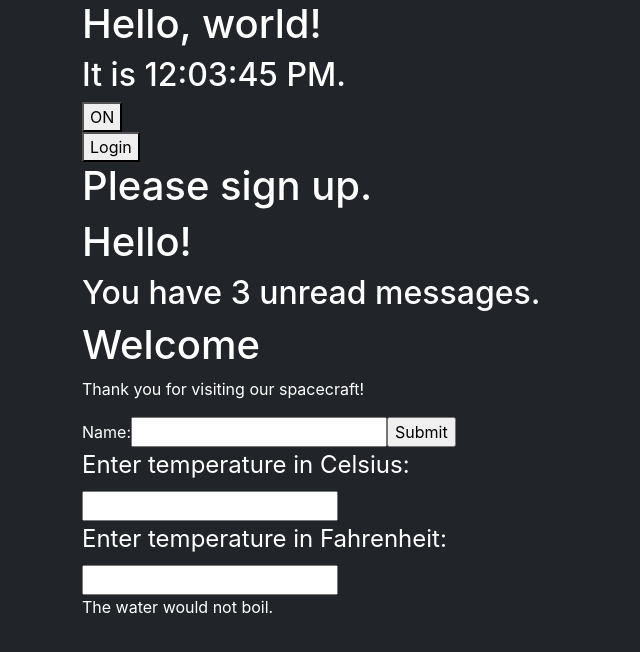
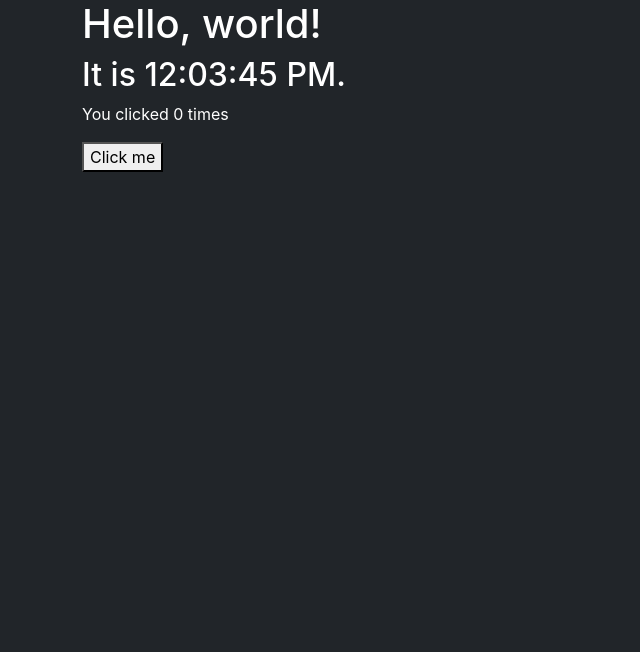
Before and after one commit to chmalo/react-ts, a React (Create React App) app: page / in a window 1280 px wide. Shown: the top 652 px of the page, without its empty margins (0-640 px from the left). Built offline with nearby package versions, Linux system fonts and the light colour scheme.

Commit message:
ejemplo de hooks

```diff
--- /dev/null
+++ b/src/hooks/Example.tsx
@@ -0,0 +1,20 @@
+import React, {useEffect, useState} from 'react';
+
+function Example() {
+    const [count, setCount] = useState(0);
+
+    useEffect(() => {
+        document.title = `You clicked ${count} times.`
+    });
+
+    return (
+        <div>
+            <p>You clicked {count} times</p>
+            <button onClick={() => setCount(count + 1)}>
+                Click me
+            </button>
+        </div>
+    )
+}
+
+export default Example;
--- a/src/index.tsx
+++ b/src/index.tsx
@@ -14,6 +14,7 @@
 import Calculator from './documentation/Calculator';
 import WelcomeDialog from "./documentation/WelcomeDialog";
 import AppComposition from "./documentation/AppComposition";
+import Example from "./hooks/Example";
 
 ReactDOM.render(
   <React.StrictMode>
@@ -23,26 +24,26 @@
 );
 
 ReactDOM.render(
-    <Toggle />,
+    <Example />,
     document.getElementById('root2')
 );
 
-ReactDOM.render(
-    <LoginControl />,
-    document.getElementById('root3')
-);
+// ReactDOM.render(
+//     <LoginControl />,
+//     document.getElementById('root3')
+// );
 
 
-const messages: string[] = ['React', 'Re: React', 'Re:Re: React'];
-ReactDOM.render(
-    <Mailbox unreadMessages={messages}/>,
-    document.getElementById('root4')
-);
-
-ReactDOM.render(
-    <WelcomeDialog />,
-    document.getElementById('root5')
-);
+// const messages: string[] = ['React', 'Re: React', 'Re:Re: React'];
+// ReactDOM.render(
+//     <Mailbox unreadMessages={messages}/>,
+//     document.getElementById('root4')
+// );
+//
+// ReactDOM.render(
+//     <WelcomeDialog />,
+//     document.getElementById('root5')
+// );
 
 // const numbers: number[] = [1, 2, 3, 4, 5];
 // ReactDOM.render(
@@ -61,15 +62,15 @@
 //     document.getElementById('root7')
 // );
 
-ReactDOM.render(
-    <NameForm />,
-    document.getElementById('root6')
-);
-
-ReactDOM.render(
-    <Calculator />,
-    document.getElementById('root7')
-);
+// ReactDOM.render(
+//     <NameForm />,
+//     document.getElementById('root6')
+// );
+//
+// ReactDOM.render(
+//     <Calculator />,
+//     document.getElementById('root7')
+// );
 
 // If you want to start measuring performance in your app, pass a function
 // to log results (for example: reportWebVitals(console.log))
```
Also changed, not shown: src/documentation/composition_vs_inheritance/Dialog.tsx (line endings or trailing spaces).
